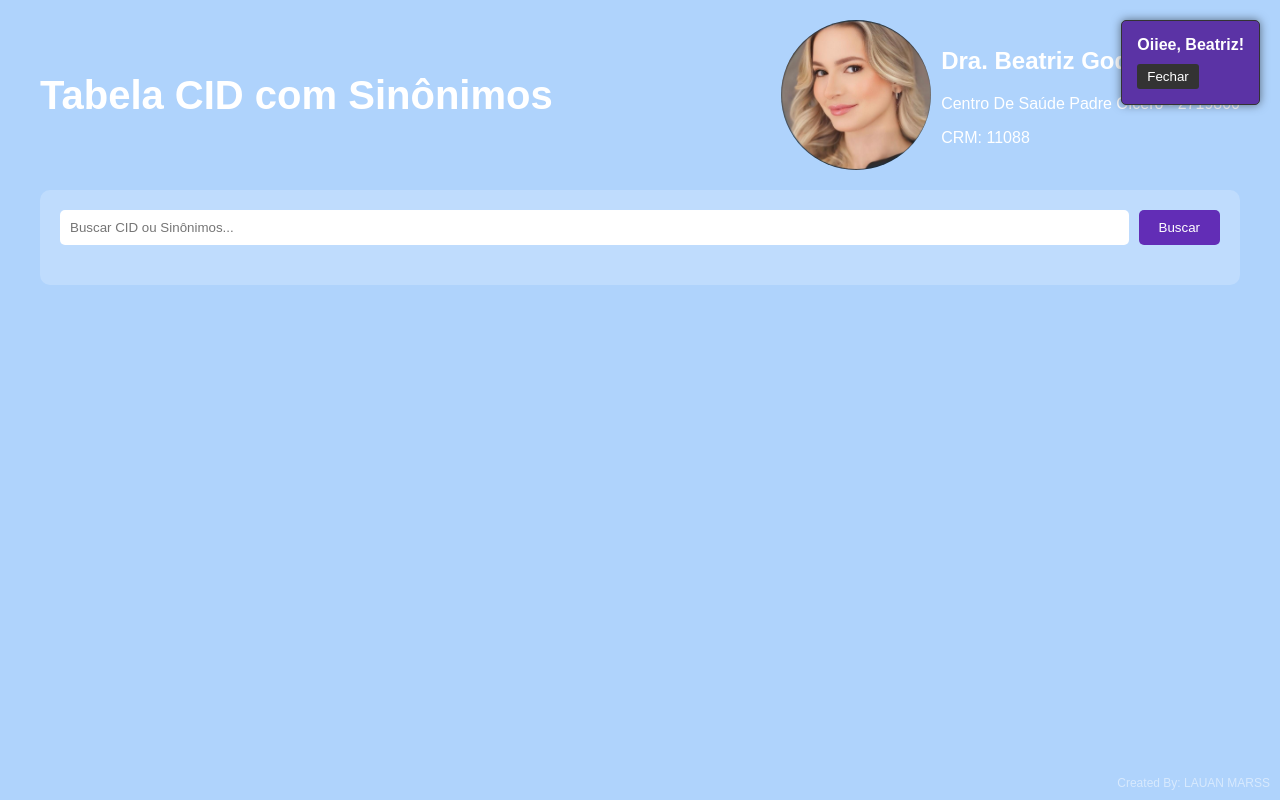
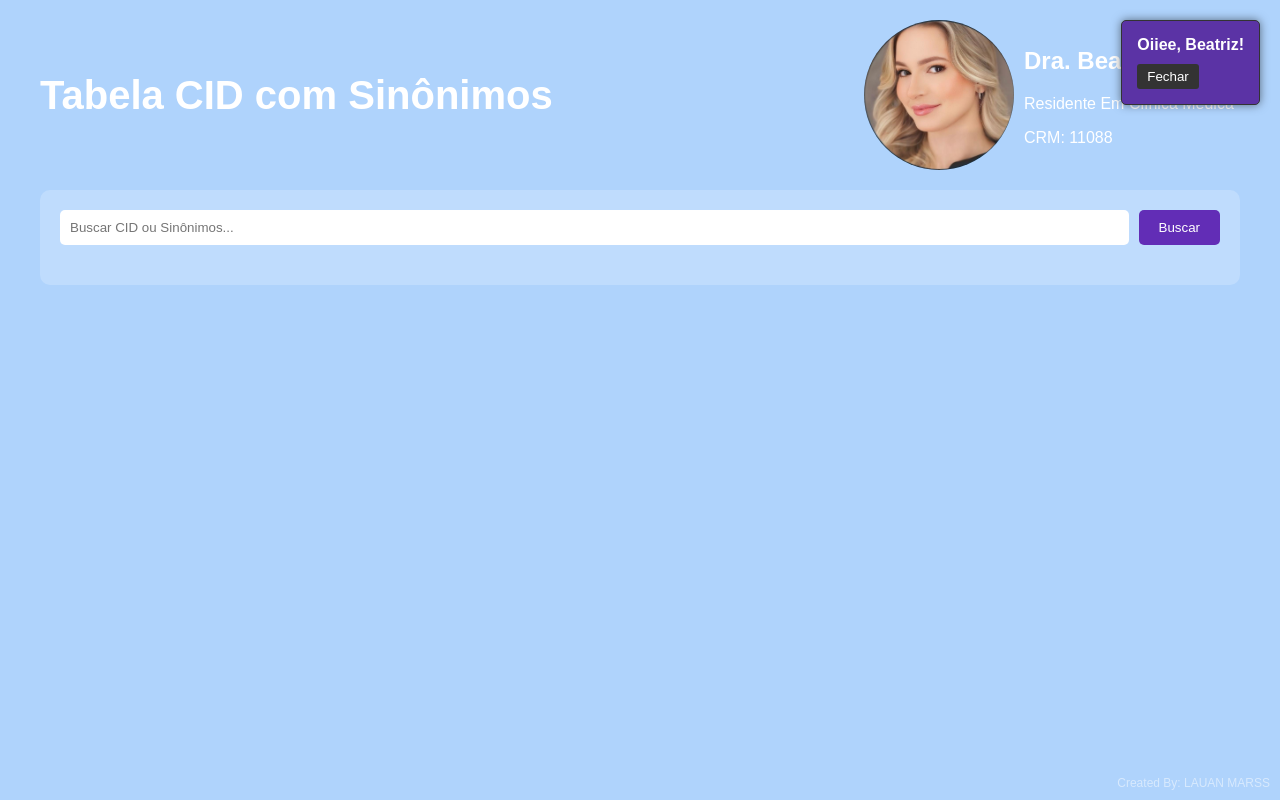
Before and after one commit to ayaxmarss/AyaxHealthSyX, a plain HTML site: page index.html in a window 1280 px wide. Drawn offline with Linux system fonts and the light colour scheme.

Commit message:
Update index.html

```diff
--- a/index.html
+++ b/index.html
@@ -15,7 +15,7 @@
 
                 <div class="doctor-details">
                     <h2>Dra. Beatriz Godoy</h2>
-                    <p>Centro De Saúde Padre Cícero -  2719800</p>
+                    <p>Residente Em Clínica Médica</p>
                     <P>CRM: 11088</P>
 
                 </div>
```
